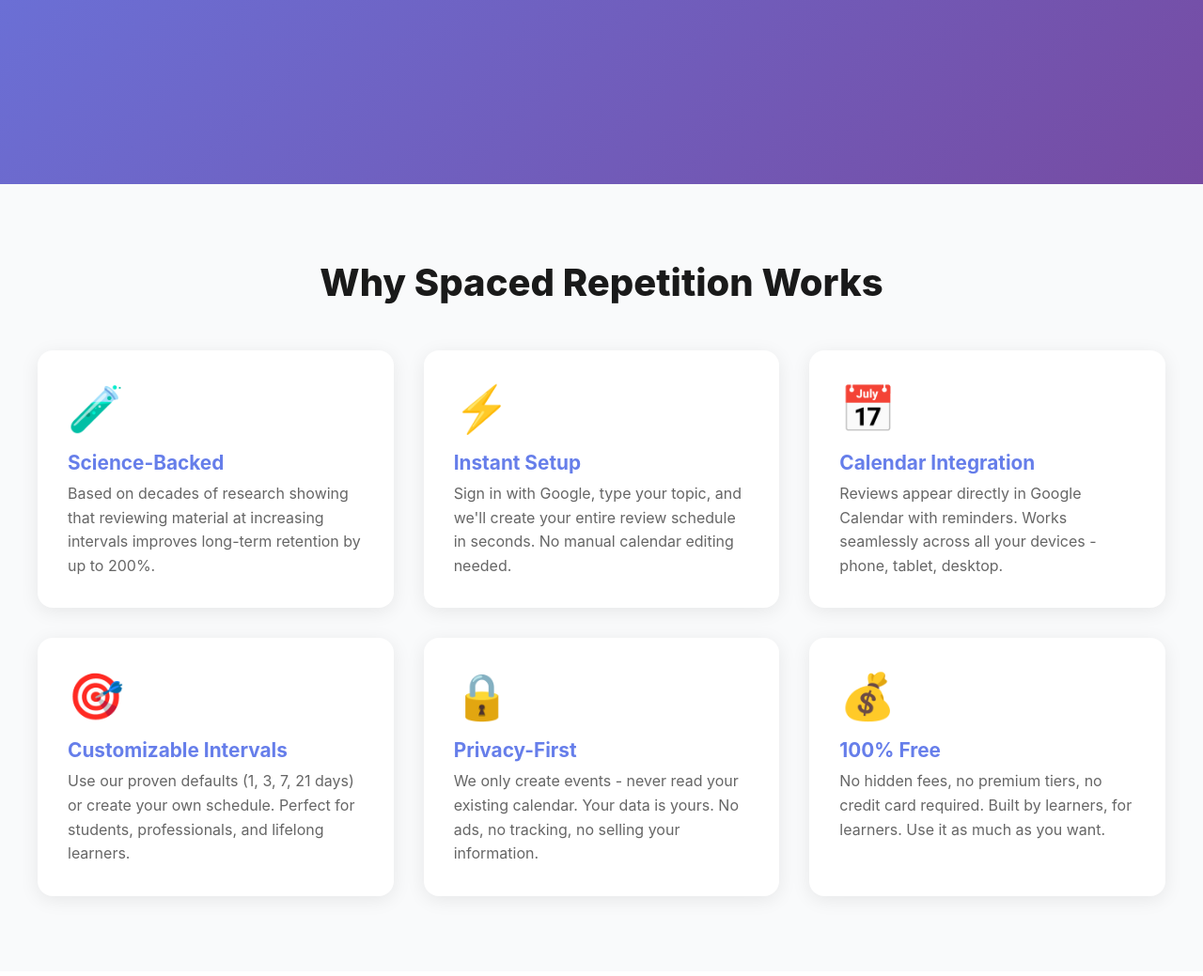
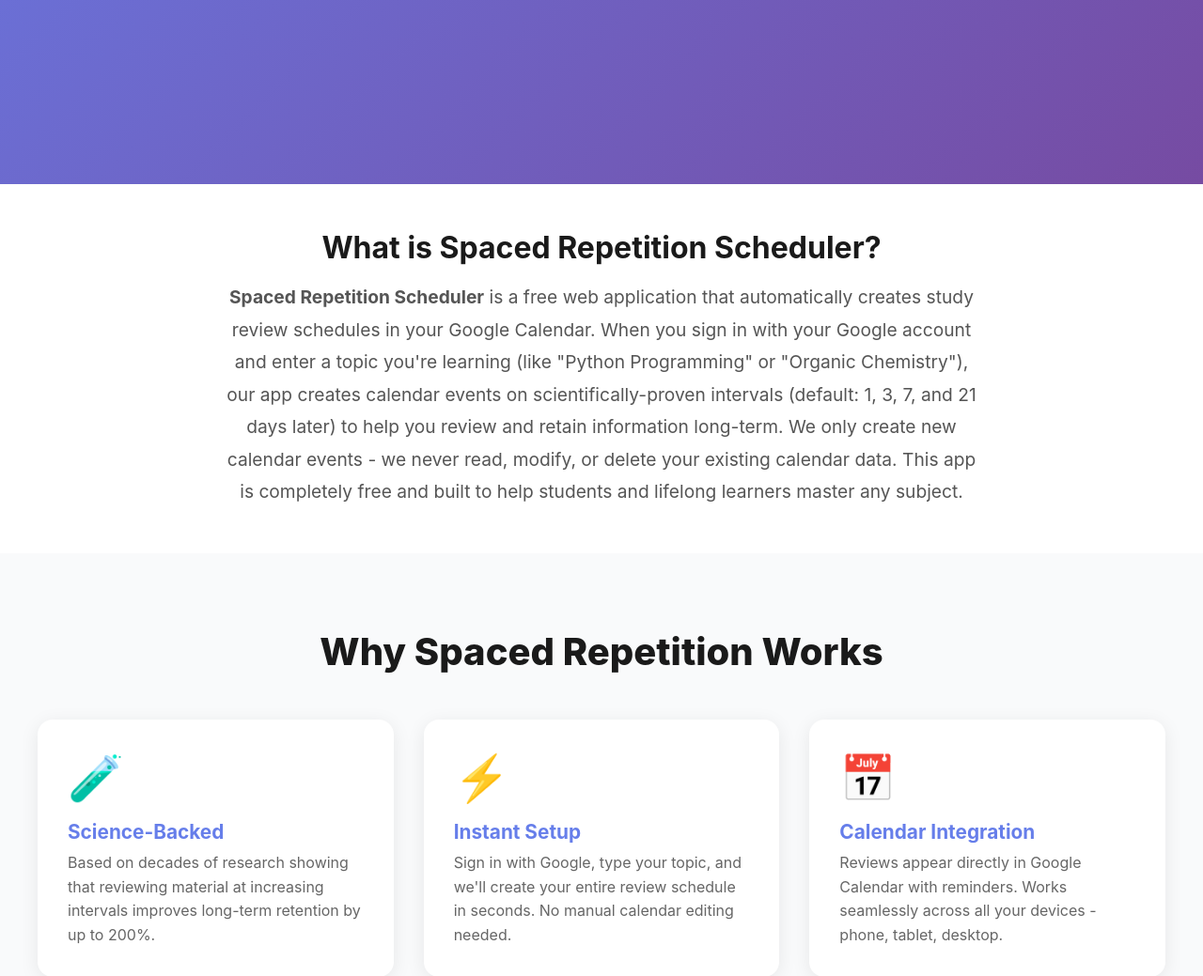
Before and after one commit to codecreatewrite/spaced-repitition-scheduler, a Python web app: template app/templates/index.html in a window 1280 px wide. Shown: the part 604-1643 px from the top of the page at 94% size. Run offline with Jinja, Linux system fonts and the light colour scheme; the template is opened without the code that fills it, so the values that code supplies are empty.

Commit message:
Fix Google verification issues: add site ownership, clarify app purpose

```diff
--- a/app/templates/index.html
+++ b/app/templates/index.html
@@ -266,6 +266,24 @@
         </div>
     </section>
 
+    <!-- About Section - For Verification Clarity -->
+<section style="background: white; padding: 3rem 2rem; text-align: center;">
+    <div class="container" style="max-width: 800px; margin: 0 auto;">
+        <h2 style="font-size: 2rem; margin-bottom: 1rem; color: #1a1a1a;">
+            What is Spaced Repetition Scheduler?
+        </h2>
+        <p style="font-size: 1.2rem; line-height: 1.8; color: #555;">
+            <strong>Spaced Repetition Scheduler</strong> is a free web application that automatically
+            creates study review schedules in your Google Calendar. When you sign in with your Google
+            account and enter a topic you're learning (like "Python Programming" or "Organic Chemistry"),
+            our app creates calendar events on scientifically-proven intervals (default: 1, 3, 7, and 21
+            days later) to help you review and retain information long-term. We only create new calendar
+            events - we never read, modify, or delete your existing calendar data. This app is completely
+            free and built to help students and lifelong learners master any subject.
+        </p>
+    </div>
+</section>
+
     <!-- Features Section -->
     <section class="features">
         <div class="container">
```
